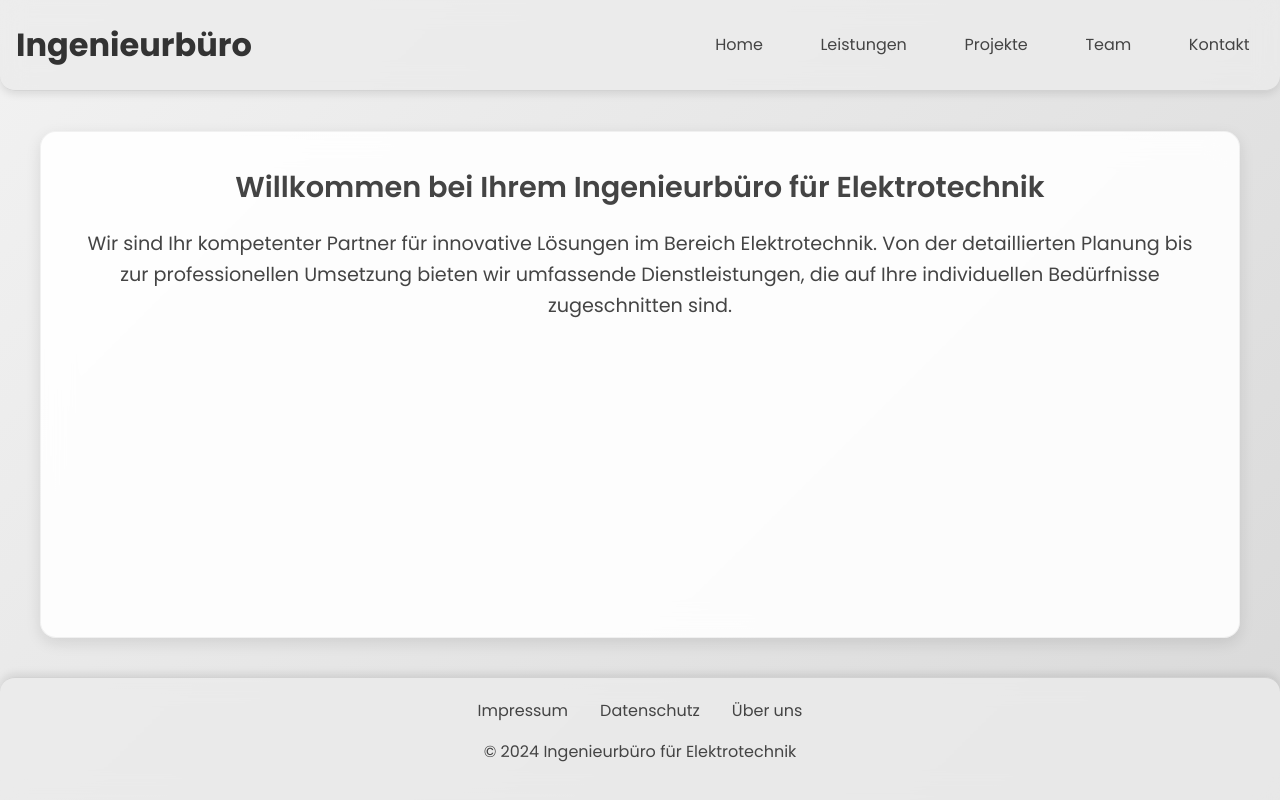
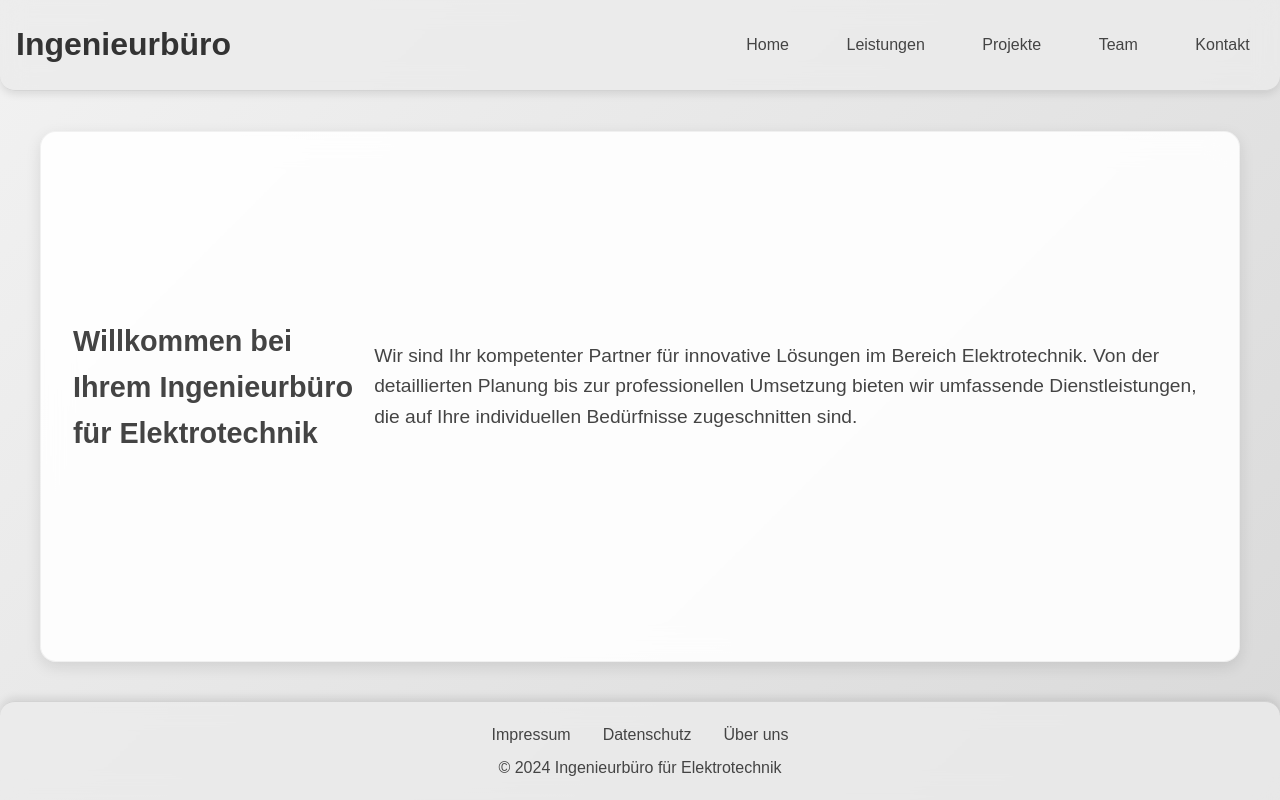
Before and after one commit to kamuzki/website1, a React (Vite) app: page / in a window 1280 px wide. Built offline with nearby package versions, Linux system fonts and the light colour scheme; the HTML template or start-up script is replaced by a standard one.

Commit message:
Initial commit from your app

```diff
--- a/src/App.jsx
+++ b/src/App.jsx
@@ -20,6 +20,10 @@ import Datenschutz from './pages/Datenschutz';
 import UeberUns from './pages/UeberUns';
 
 function App() {
+    useEffect(() => {
+        console.log("App component rendered"); // Debugging log
+    }, []);
+
     return (
         <div className="app-container">
             <header className="app-header">
--- a/src/index.css
+++ b/src/index.css
@@ -1,12 +1,20 @@
-@import url('https://fonts.googleapis.com/css2?family=Poppins:wght@300;400;600;700&display=swap');
+/* CSS Reset */
+*, *::before, *::after {
+  margin: 0;
+  padding: 0;
+  box-sizing: border-box;
+}
+
+html {
+  scroll-behavior: smooth;
+}
 
 body {
   font-family: 'Poppins', sans-serif;
-  margin: 0;
-  padding: 0;
   background: linear-gradient(135deg, #f2f2f2 0%, #d9d9d9 100%);
   color: #333;
   line-height: 1.6;
+  overflow-x: hidden; /* Prevent horizontal scrollbars */
 }
 
 .app-container {
@@ -43,8 +51,6 @@ body {
 
 nav ul {
   list-style: none;
-  padding: 0;
-  margin: 0;
   display: flex;
 }
 
@@ -71,9 +77,11 @@ nav li a:hover {
   padding: 2.5rem;
   flex-grow: 1;
   display: grid;
-  grid-template-columns: repeat(auto-fit, minmax(300px, 1fr)); /* Keep this */
+  grid-template-columns: repeat(auto-fit, minmax(300px, 1fr)); /* Back to 300px min */
   gap: 2rem;
   position: relative;
+  max-width: 1280px; /* Limit width for large screens */
+  margin: 0 auto; /* Center the grid */
 }
 
 .app-footer {
@@ -116,8 +124,10 @@ nav li a:hover {
   opacity: 0; /* Initially hidden */
   transform: scale(0.9); /* Initially scaled down */
   animation: popIn 1s cubic-bezier(0.175, 0.885, 0.32, 1.275) forwards; /* Animation */
-  margin: 0 auto; /* Keep this for centering */
-  /* Removed max-width */
+  margin: 0 auto;
+  width: 100%;
+  max-width: 600px; /* Consistent max-width */
+  word-wrap: break-word; /* Allow long words to break */
 }
 
 .widget:hover {
@@ -141,8 +151,12 @@ nav li a:hover {
 
 /* Home Page Styles */
 .home-container {
-  grid-column: 1 / -1;
-  text-align: center;
+  grid-column: 1 / -1; /* Ensure it spans the full grid width */
+  display: flex; /* Use flexbox for centering */
+  justify-content: center; /* Center horizontally */
+  align-items: center; /* Center vertically (if needed) */
+  max-width: 1280px;
+  margin: 0 auto;
 }
 
 .home-text {
@@ -154,7 +168,6 @@ nav li a:hover {
 /* Services Page Styles */
 .services-list {
   list-style: none;
-  padding: 0;
 }
 
 .widget-link {
@@ -175,7 +188,6 @@ nav li a:hover {
 /* Team Page Styles */
 .team-list {
   list-style: none;
-  padding: 0;
 }
 
 .team-member {
@@ -243,6 +255,7 @@ nav li a:hover {
     grid-template-columns: 1fr;
     padding: 1rem;
     gap: 1rem;
+    max-width: none; /* Remove max-width on mobile */
   }
 
   .widget {
```
